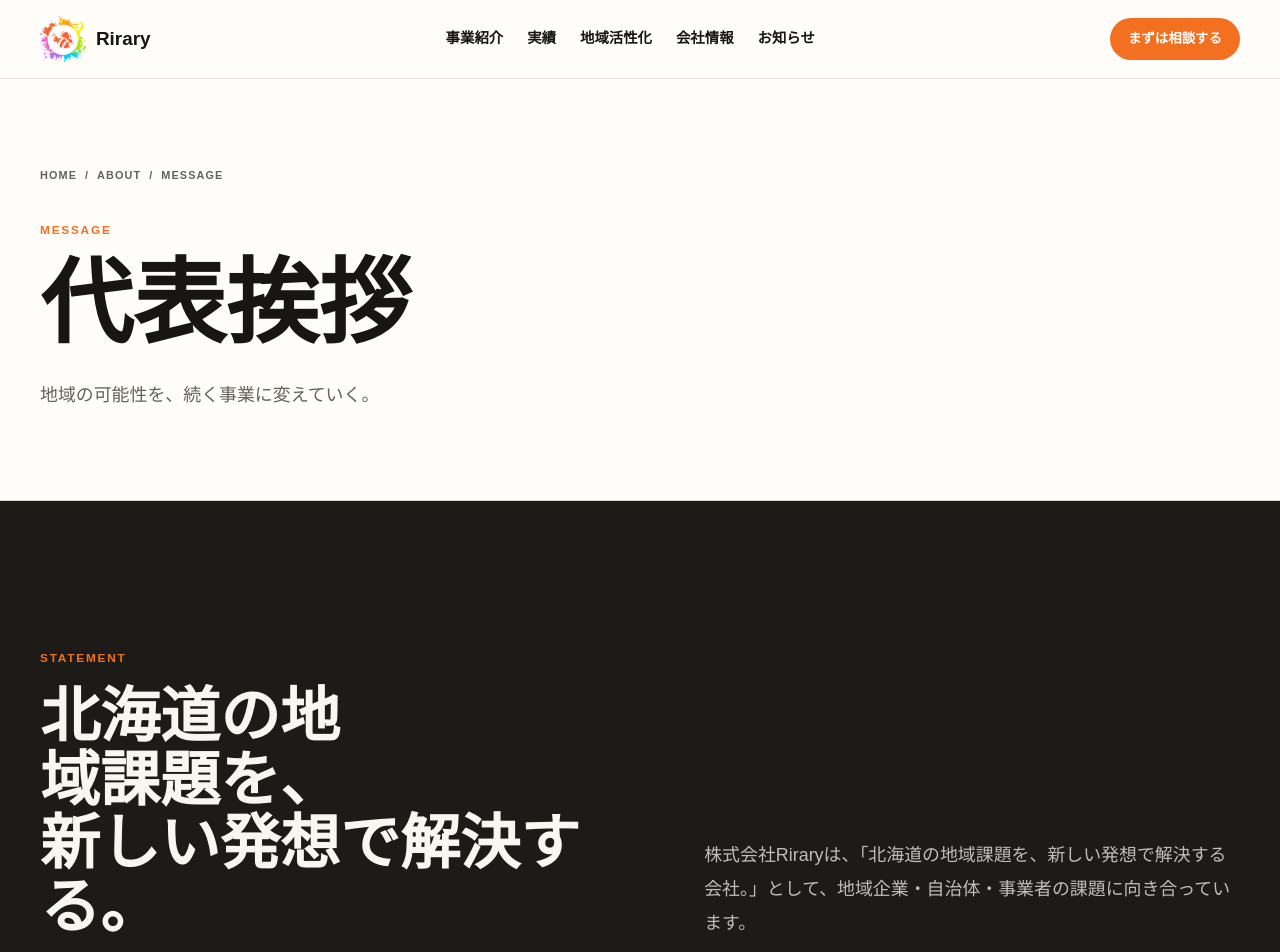
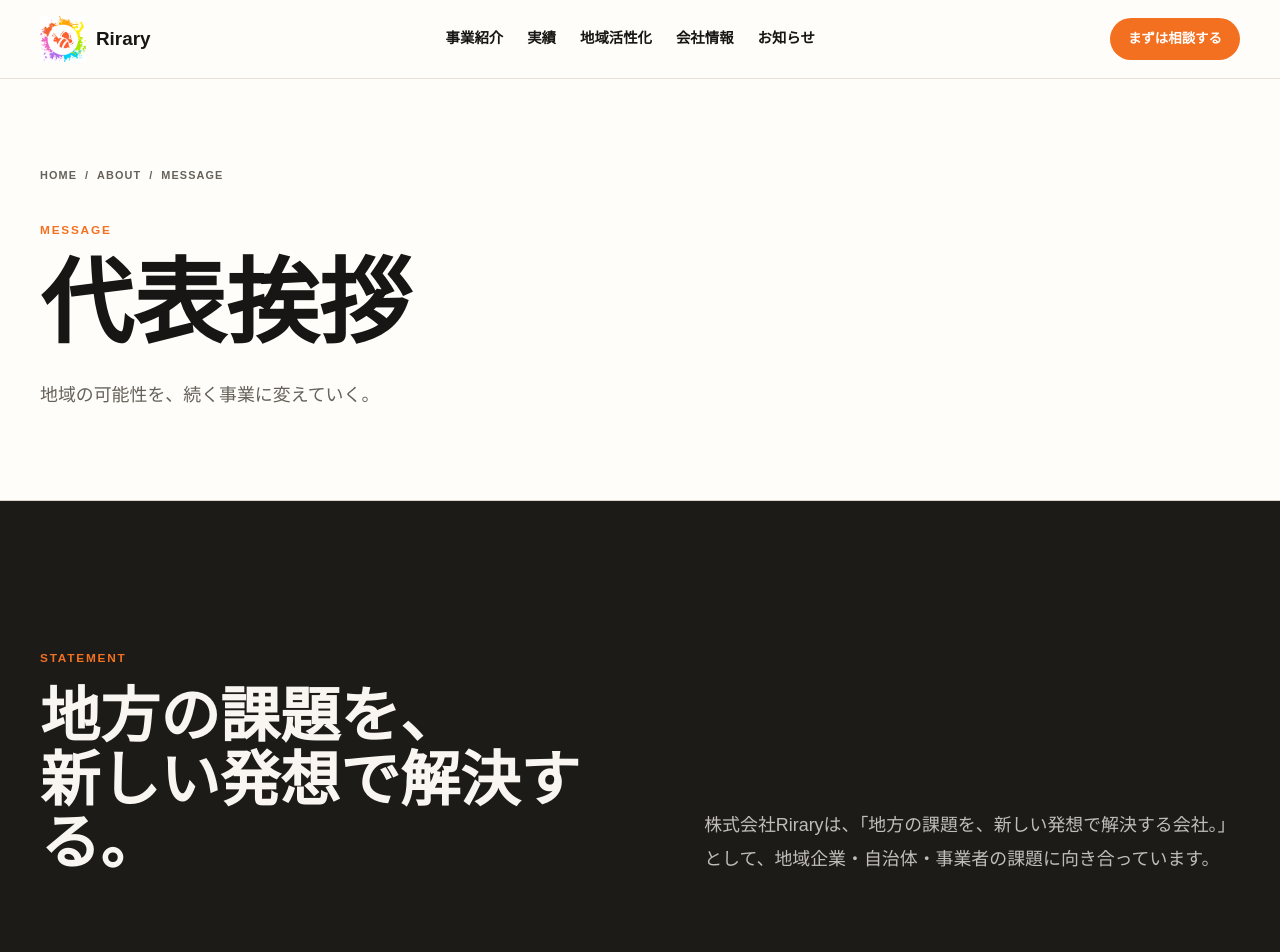
Before and after one commit to rirary2025-cloud/rirary-web, a Next.js app in the folder app/: page /message in a window 1280 px wide. Shown: the top 952 px of the page. Built offline with nearby package versions, Linux system fonts and the light colour scheme.

Commit message:
Update positioning copy from Hokkaido to local regions

```diff
--- a/app/app/about/page.tsx
+++ b/app/app/about/page.tsx
@@ -15,7 +15,7 @@ export default function AboutPage() {
             <h1 className="page-title">Rirary<br className="mobile-only-break" />について</h1>
           </div>
           <p className="body-lg page-lead reveal reveal-delay-1">
-            北海道の地域課題に向き合い、デジタル・クリエイティブ・事業支援・コマースを組み合わせて、地域に合う実行方法をつくる会社です。
+            地方の課題に向き合い、デジタル・クリエイティブ・事業支援・コマースを組み合わせて、地域に合う実行方法をつくる会社です。
           </p>
         </div>
       </section>
@@ -24,8 +24,8 @@ export default function AboutPage() {
         <div className="site-container statement-stack">
           <span className="eyebrow">MISSION</span>
           <h2 className="statement-title">
-            北海道の<br className="mobile-only-break" />
-            地域課題を、<br />
+            地方の<br className="mobile-only-break" />
+            課題を、<br />
             新しい発想で<br className="mobile-only-break" />
             解決する。
           </h2>
--- a/app/app/layout.tsx
+++ b/app/app/layout.tsx
@@ -8,7 +8,7 @@ import "./globals.css";
 export const metadata: Metadata = {
   metadataBase: new URL(siteUrl),
   title: {
-    default: `${siteName}｜北海道の地域課題を、新しい発想で解決する会社。`,
+    default: `${siteName}｜地方の課題を、新しい発想で解決する会社。`,
     template: `%s｜${siteName}`,
   },
   description: defaultDescription,
@@ -21,12 +21,12 @@ export const metadata: Metadata = {
     locale: "ja_JP",
     url: "/",
     siteName,
-    title: `${siteName}｜北海道の地域課題を、新しい発想で解決する会社。`,
+    title: `${siteName}｜地方の課題を、新しい発想で解決する会社。`,
     description: defaultDescription,
   },
   twitter: {
     card: "summary_large_image",
-    title: `${siteName}｜北海道の地域課題を、新しい発想で解決する会社。`,
+    title: `${siteName}｜地方の課題を、新しい発想で解決する会社。`,
     description: defaultDescription,
   },
   robots: {
--- a/app/app/manifest.ts
+++ b/app/app/manifest.ts
@@ -4,7 +4,7 @@ export default function manifest(): MetadataRoute.Manifest {
   return {
     name: "株式会社Rirary",
     short_name: "Rirary",
-    description: "北海道の地域課題を、新しい発想で解決する会社。",
+    description: "地方の課題を、新しい発想で解決する会社。",
     start_url: "/",
     display: "standalone",
     background_color: "#f4efe8",
--- a/app/app/message/page.tsx
+++ b/app/app/message/page.tsx
@@ -27,7 +27,7 @@ export default function MessagePage() {
           <div>
             <span className="eyebrow">STATEMENT</span>
             <h2 className="section-title section-title-spaced message-statement-title">
-              北海道の地域課題を、
+              地方の課題を、
               <br />
               新しい発想で解決する。
             </h2>
--- a/app/app/opengraph-image.tsx
+++ b/app/app/opengraph-image.tsx
@@ -1,6 +1,6 @@
 import { ImageResponse } from "next/og";
 
-export const alt = "株式会社Rirary｜北海道の地域課題を、新しい発想で解決する会社。";
+export const alt = "株式会社Rirary｜地方の課題を、新しい発想で解決する会社。";
 export const size = { width: 1200, height: 630 };
 export const contentType = "image/png";
 
@@ -32,7 +32,7 @@ export default function Image() {
             />
             <div style={{ fontSize: 36, fontWeight: 700 }}>Rirary</div>
           </div>
-          <div style={{ fontSize: 20, letterSpacing: "0.12em" }}>HOKKAIDO / JAPAN</div>
+          <div style={{ fontSize: 20, letterSpacing: "0.12em" }}>LOCAL / JAPAN</div>
         </div>
         <div style={{ display: "flex", flexDirection: "column", gap: 24 }}>
           <div
--- a/app/components/sections/home-hero.tsx
+++ b/app/components/sections/home-hero.tsx
@@ -8,8 +8,8 @@ export function HomeHero() {
         <div className="hero-copy reveal">
           <span className="eyebrow hero-kicker">COMPANY / RIRARY</span>
           <h1 className="display-title">
-            北海道の<br className="mobile-only-break" />
-            地域課題を、<br />
+            地方の<br className="mobile-only-break" />
+            課題を、<br />
             新しい発想で<br className="mobile-only-break" />
             解決する会社。
           </h1>
@@ -32,7 +32,7 @@ export function HomeHero() {
             className="hero-photo"
           />
           <div className="hero-photo-caption">
-            <span>HOKKAIDO</span>
+            <span>LOCAL</span>
             <strong>地域の風景から、事業を考える。</strong>
           </div>
         </div>
--- a/app/lib/seo.ts
+++ b/app/lib/seo.ts
@@ -3,7 +3,7 @@ import type { Metadata } from "next";
 export const siteUrl = "https://www.rirary.net";
 export const siteName = "株式会社Rirary";
 export const defaultDescription =
-  "株式会社Riraryは、北海道の自治体・地域企業・中小企業に向けて、デジタル、クリエイティブ、事業支援、コマース、地域活性化事業を展開しています。";
+  "株式会社Riraryは、地方の自治体・地域企業・中小企業に向けて、デジタル、クリエイティブ、事業支援、コマース、地域活性化事業を展開しています。";
 
 export function createMetadata({
   title,
@@ -17,10 +17,10 @@ export function createMetadata({
   const canonical = path === "/" ? "/" : path.replace(/\/$/, "");
   const resolvedTitle = title
     ? `${title}｜${siteName}`
-    : `${siteName}｜北海道の地域課題を、新しい発想で解決する会社。`;
+    : `${siteName}｜地方の課題を、新しい発想で解決する会社。`;
 
   return {
-    title: title ?? "北海道の地域課題を、新しい発想で解決する会社。",
+    title: title ?? "地方の課題を、新しい発想で解決する会社。",
     description,
     alternates: { canonical },
     openGraph: {
--- a/app/lib/site-data.ts
+++ b/app/lib/site-data.ts
@@ -1,6 +1,6 @@
 export const company = {
   name: "株式会社Rirary",
-  statement: "北海道の地域課題を、新しい発想で解決する会社。",
+  statement: "地方の課題を、新しい発想で解決する会社。",
   postalCode: "〒066-0052",
   address: "北海道千歳市文京6-9-3",
   phone: "080-9617-0518",
@@ -115,7 +115,7 @@ export const principles = [
 
 export const representativeMessage = {
   headline: "地域の可能性を、続く事業に変えていく。",
-  lead: "株式会社Riraryは、「北海道の地域課題を、新しい発想で解決する会社。」として、地域企業・自治体・事業者の課題に向き合っています。",
+  lead: "株式会社Riraryは、「地方の課題を、新しい発想で解決する会社。」として、地域企業・自治体・事業者の課題に向き合っています。",
   paragraphs: [
     "地方には、魅力がないわけではありません。人、場所、商品、文化、日々の営みの中に、まだ十分に届いていない価値があります。一方で、発信を続ける仕組み、必要な相手へ届ける導線、事業として回していく設計が足りず、本来の魅力が伝わりきらない場面もあります。",
     "私たちは、SNSやWebだけを目的にする会社ではありません。デジタル、クリエイティブ、事業支援、コマースを組み合わせ、その地域に合う形で課題を整理し、実行に移すことを大切にしています。",
```
